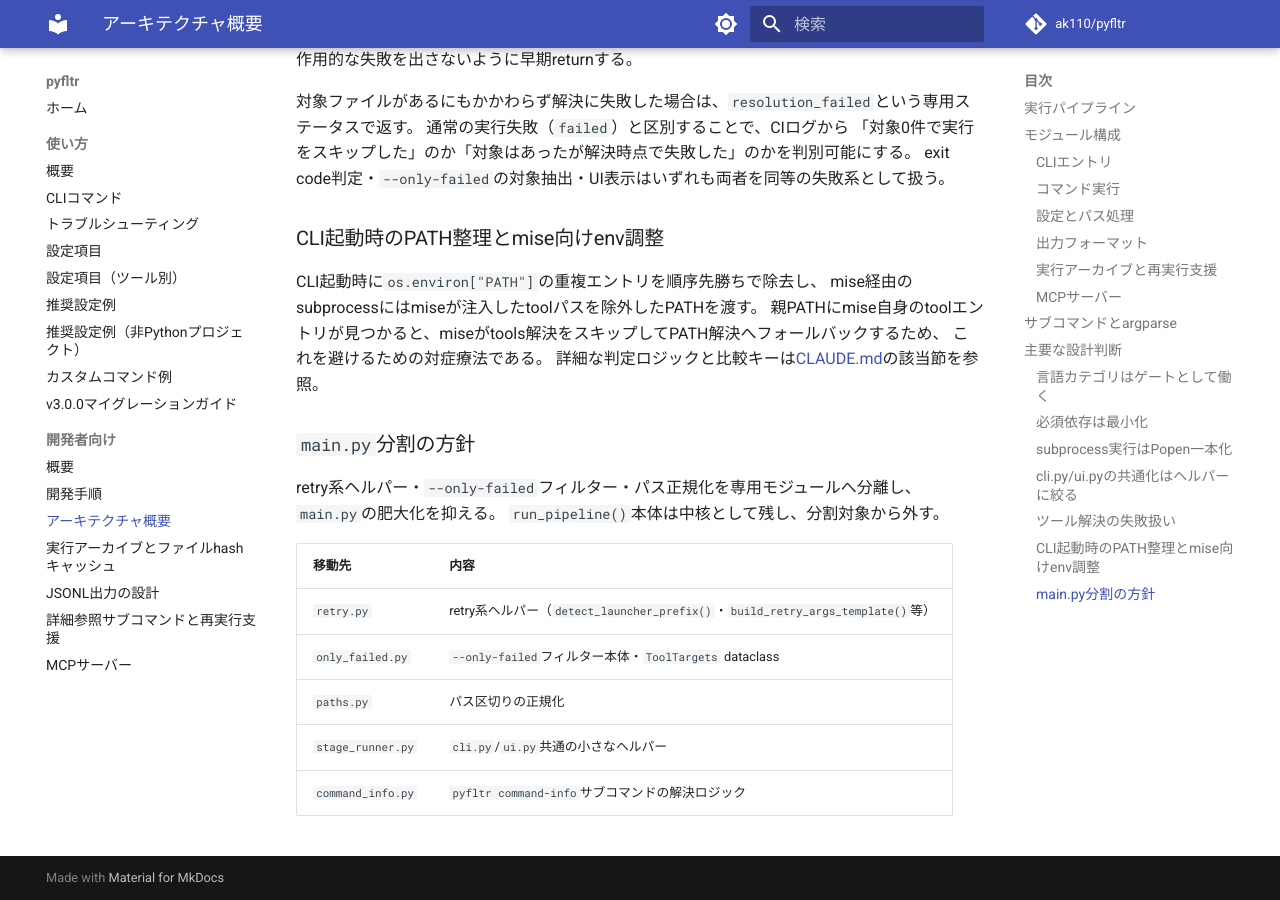
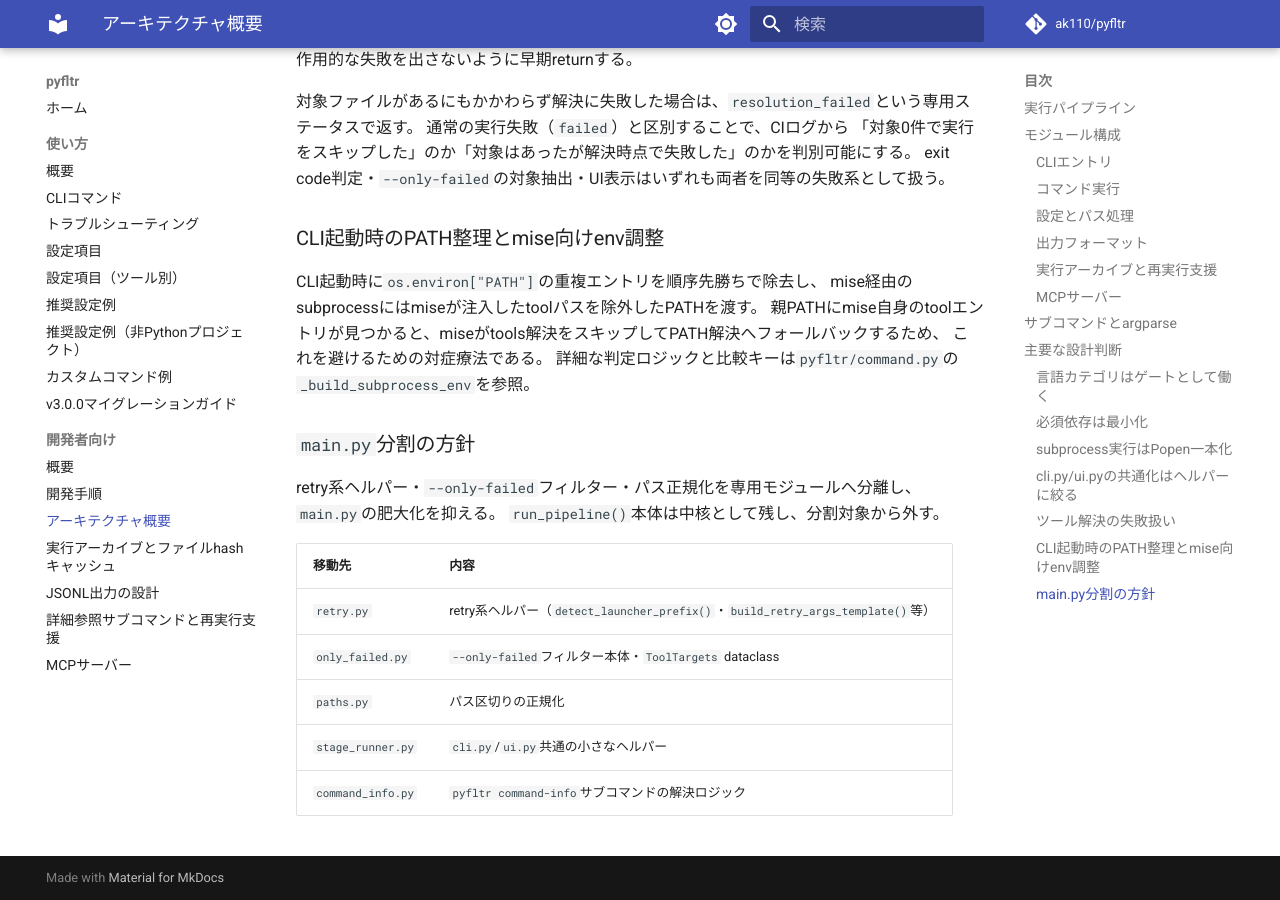
Before and after one commit to ak110/pyfltr, an MkDocs documentation site: the page built from docs/development/architecture.md, in a window 1280 px wide and 900 px high, scrolled down 4350 px. Built offline with MkDocs 1.6.1 and Material for MkDocs 9.7.7, drawn with Linux system fonts in a browser that asks for light colours; comment, search, counter and statistics services are not loaded.

Commit message:
docs: architecture.mdからdocs外CLAUDE.mdへの壊れたリンクを除去する
mkdocs --strictがdocs外ファイルへのリンクで失敗してCIが落ちていた。
参照先をコード本体（_build_subprocess_env）に振り直すことで、
ユーザー向けdocsから開発者用CLAUDE.mdへ誘導する不整合も合わせて解消する。

Co-Authored-By: Claude Opus 4.7 (1M context) <noreply@anthropic.com>

```diff
--- a/docs/development/architecture.md
+++ b/docs/development/architecture.md
@@ -149,7 +149,7 @@ CLI起動時に`os.environ["PATH"]`の重複エントリを順序先勝ちで除
 mise経由のsubprocessにはmiseが注入したtoolパスを除外したPATHを渡す。
 親PATHにmise自身のtoolエントリが見つかると、miseがtools解決をスキップしてPATH解決へフォールバックするため、
 これを避けるための対症療法である。
-詳細な判定ロジックと比較キーは[CLAUDE.md](../../CLAUDE.md)の該当節を参照。
+詳細な判定ロジックと比較キーは`pyfltr/command.py`の`_build_subprocess_env`を参照。
 
 ### `main.py`分割の方針
 
```
